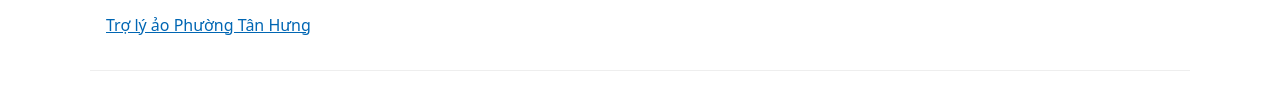
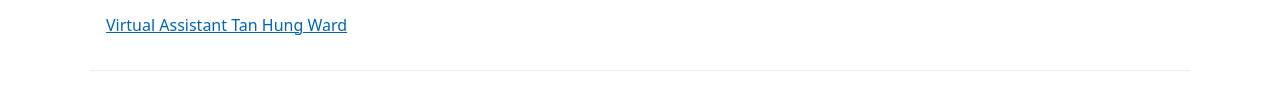
Before and after one commit to YSoan/TanHungYouthUnion, a plain HTML site: page index.html in a window 1280 px wide. Shown: the part 1117-1221 px from the top of the page. Drawn offline with Linux system fonts and the light colour scheme.

Commit message:
Update index.html

```diff
--- a/index.html
+++ b/index.html
@@ -84,7 +84,7 @@
       <p>Join our next activity or contribute your skills. Have questions about ward-level administrative services? Try our pilot <em>AI Chatbox</em> concept, built to make information easy to access.</p>
       <p>
   <a href="https://chatgpt.com/g/g-6863b7a7a060819189ee7ebdfa8d1133-tro-ly-ao-phuong-tan-hung" target="_blank">
-    Trợ lý ảo Phường Tân Hưng
+    Virtual Assistant Tan Hung Ward
   </a>
 </p>
     </article>
```
